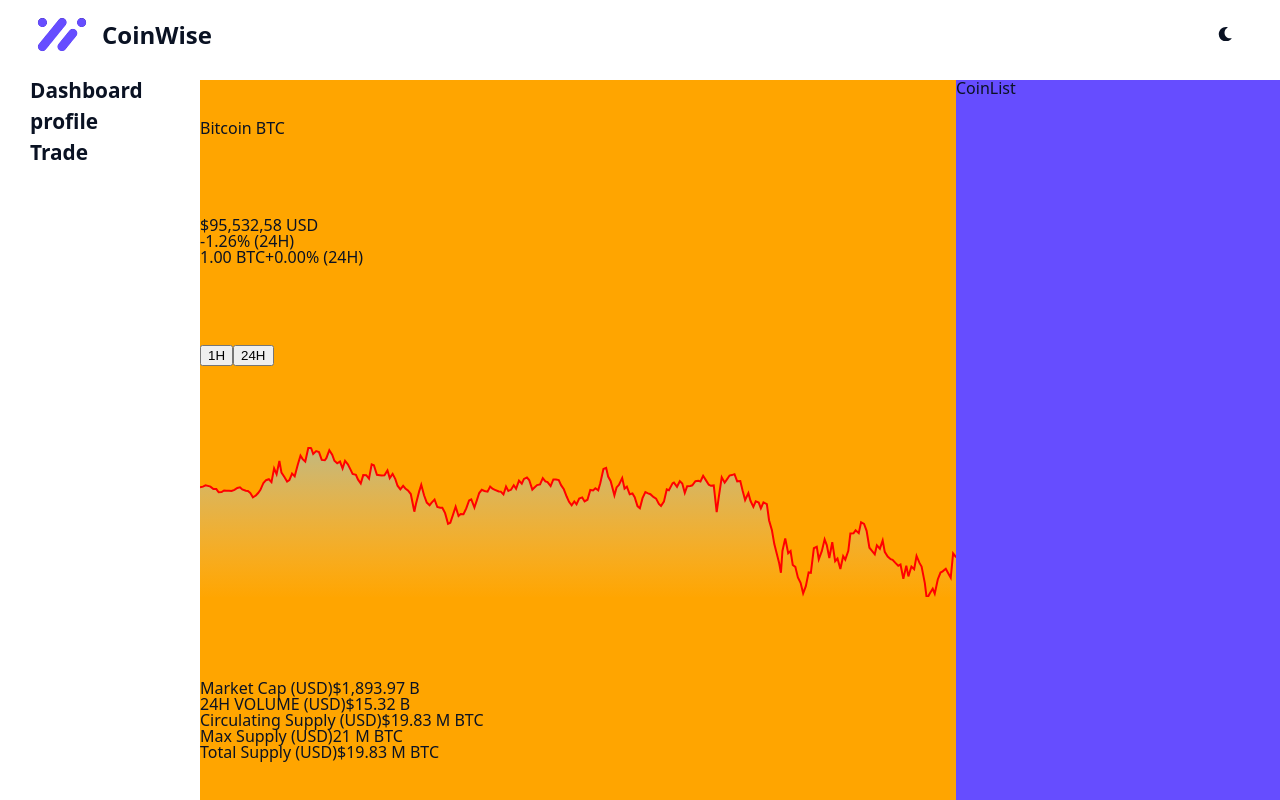
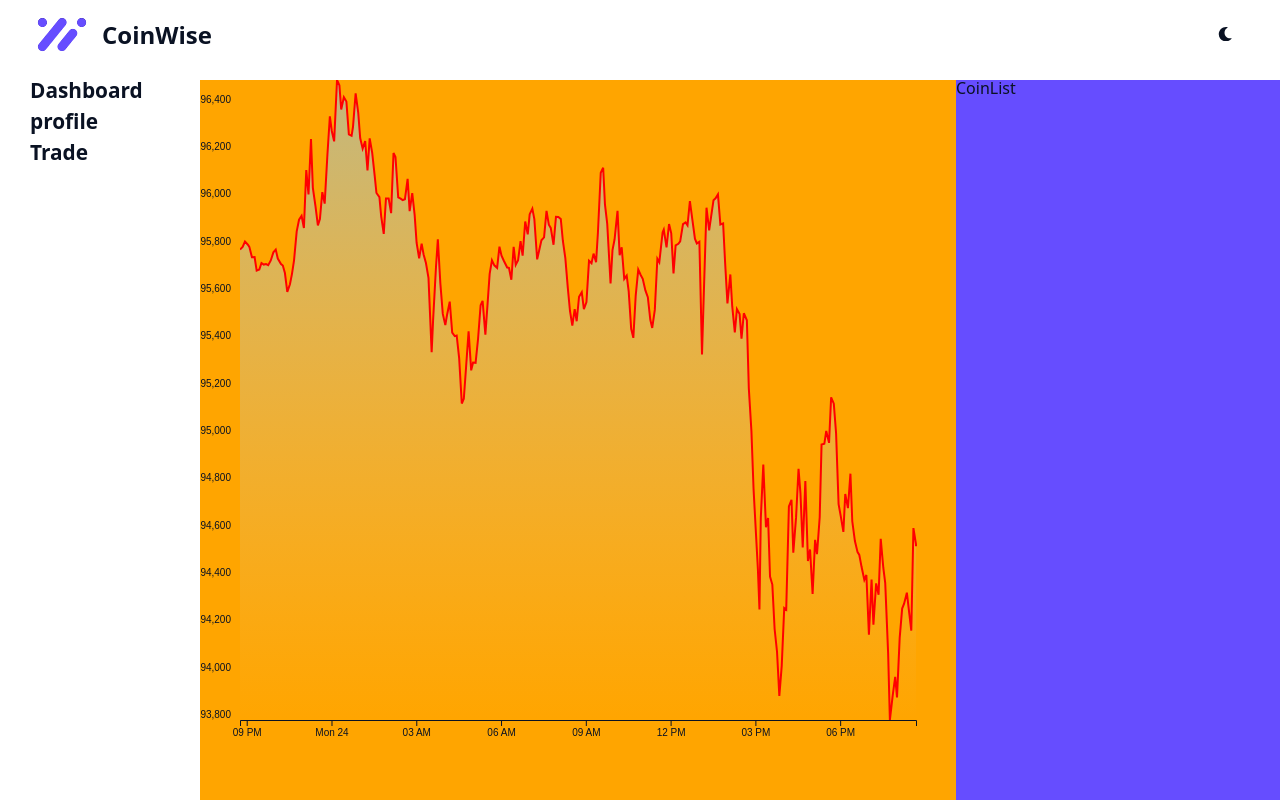
Before and after one commit to YoungJun-MIN/cryptoCoin, a React (Vite) app: page / in a window 1280 px wide. Built offline with nearby package versions, Linux system fonts and the light colour scheme.

Commit message:
add Axis

```diff
--- a/src/components/Chart/Chart.jsx
+++ b/src/components/Chart/Chart.jsx
@@ -1,8 +1,9 @@
 import { useEffect, useRef } from "react"
 import { useSelector } from "react-redux"
-import { select, scaleTime, timeParse, extent, scaleLinear, min, max, line, area, curveLinear } from "d3";
+import { select, scaleTime, timeParse, extent, scaleLinear, min, max, line, area, curveLinear, axisBottom, axisLeft } from "d3";
 import priceData from "@api/price.json"
 import useResizeObserver from "@hooks/useResizeObserver"
+import styles from '@components/Chart/Chart.module.css';
 const selectPriceData = (state) => state.coinData;
 export default function Chart() {
   const coinData = useSelector(selectPriceData);
@@ -13,15 +14,16 @@ export default function Chart() {
     const svg = select(svgRef.current);
     const svgContent = svg.select(".chart__content");
     const { width, height } = dimensions || wrapperRef.current.getBoundingClientRect();
-    console.log(width);
-    console.log(height);
+    const margin = { top: 40, right: 40, bottom: 40, left: 40};
+    const innerWidth = width - margin.right - margin.left;
+    const innerHeight = height - margin.top - margin.bottom;
     const xScale = scaleTime()
       .domain(extent(priceData, (item) => {
           const [timeStamp] = item;
           return new Date(timeStamp)
         }
       ))
-      .range([0, width - 0]);
+      .range([0, innerWidth - 0]);
 
     const yScale = scaleLinear()
       .domain([min(priceData, (item) => {
@@ -32,7 +34,7 @@ export default function Chart() {
           return price;
         })
       ])
-      .range([height - 0, 0]);
+      .range([innerHeight - 0, 0]);
 
     const lineGenerator = line()
       .x((item) => {
@@ -50,12 +52,28 @@ export default function Chart() {
       const [timeStamp] = item;
       return xScale(new Date(timeStamp));
     })
-    .y0(height)
+    .y0(innerHeight)
     .y1((item) => {
       const [,price] = item;
       return yScale(price);
     })
     .curve(curveLinear);
+    svg
+      .attr("transform", `translate(${margin.left}, 0)`)
+
+    // Axes
+    const xAxis = axisBottom(xScale);
+    svg
+      .select(".x-axis")
+      .attr("transform", `translate(0, ${innerHeight})`)
+      .call(xAxis);
+
+    const yAxis = axisLeft(yScale);
+    svg.select(".y-axis")
+    .call(yAxis)
+    // .attr("transform", `translate(0, 0)`)
+    .selectAll(".domain, .tick line") // y축 선과 눈금선 동시에 선택
+    .remove()
 
     svgContent
     .selectAll(".myArea")
@@ -79,15 +97,20 @@ export default function Chart() {
   }, [dimensions])
   return (
     <>
-      <div id="chart__wrapper" ref={wrapperRef}>
-        <svg ref={svgRef} width="100%" height="100%">
+      <div id="chart__wrapper" className={`${styles.chartWrapper}`} ref={wrapperRef}>
+        <svg ref={svgRef} className={`${styles.svg}`}>
           <defs>
+            <clipPath id="chart-clip">
+              <rect x="0" y="0" width={innerWidth} height={innerHeight}></rect>
+            </clipPath>
             <linearGradient id="gradienta" x1="0%" y1="0%" x2="0%" y2="100%">
               <stop offset="0%" style={{ stopColor: "#84CBFF", stopOpacity: 0.5 }} />
               <stop offset="100%" style={{ stopColor: "#DCDCDC", stopOpacity: 0 }} />
             </linearGradient>
           </defs>
-          <g className="chart__content"></g>
+          <g className={`chart__content ${styles.chartContent}`} clipPath="url(#chart-clip)"></g>
+          <g className="x-axis" />
+          <g className="y-axis" />
         </svg>
       </div>
     </>
--- /dev/null
+++ b/src/components/Chart/Chart.module.css
@@ -0,0 +1,15 @@
+.chartWrapper {
+  width: 100%;
+  height: 100%;
+}
+
+.svg {
+  width: calc(100% - 40px);
+  height: calc(100% - 40px);
+  overflow: visible;
+}
+
+/* .chartContent {
+  width: 100%;
+  height: 100%;
+} */
--- a/src/components/CoinDetail/CoinDetail.jsx
+++ b/src/components/CoinDetail/CoinDetail.jsx
@@ -7,7 +7,7 @@ export default function CoinDetail() {
   // console.log(`coinData: `, coinData);
   return (
     <section className={`${styles.coinDetail} coinDetail`}>
-      <header className="coinDetail__header">
+      {/* <header className="coinDetail__header">
         <h2 className="coinDetail__title">Bitcoin <span className="coinDetail__ticker">BTC</span></h2>
       </header>
       <article className="coinDetail__price">
@@ -21,11 +21,11 @@ export default function CoinDetail() {
       <article className="coinDetail__timeframe">
         <button className="coinDetail__chart-time">1H</button>
         <button className="coinDetail__chart-time">24H</button>
-      </article>
-      <article className="coinDetail__chart">
+      </article> */}
+      <article className={`coinDetail__chart ${styles.coinDetailChart}`}>
         <Chart />
       </article>
-      <article className="coinDetail__stats">
+      {/* <article className="coinDetail__stats">
         <div className="coinDetail__stat">
           <span className="coinDetail__stat-label">Market Cap (USD)</span>
           <span className="coinDetail__stat-value">$1,893.97 B</span>
@@ -46,7 +46,7 @@ export default function CoinDetail() {
           <span className="coinDetail__stat-label">Total Supply (USD)</span>
           <span className="coinDetail__stat-value">$19.83 M BTC</span>
         </div>
-      </article>
+      </article> */}
     </section>
   )
 }
--- a/src/components/CoinDetail/CoinDetail.module.css
+++ b/src/components/CoinDetail/CoinDetail.module.css
@@ -1,6 +1,11 @@
 .coinDetail {
   background-color: orange;
-  display: flex;
+  /* display: flex;
   flex-direction: column;
-  justify-content: space-around;
+  justify-content: space-around; */
 }
+
+.coinDetailChart {
+  width: 100%;
+  height: 100%;
+}
```
